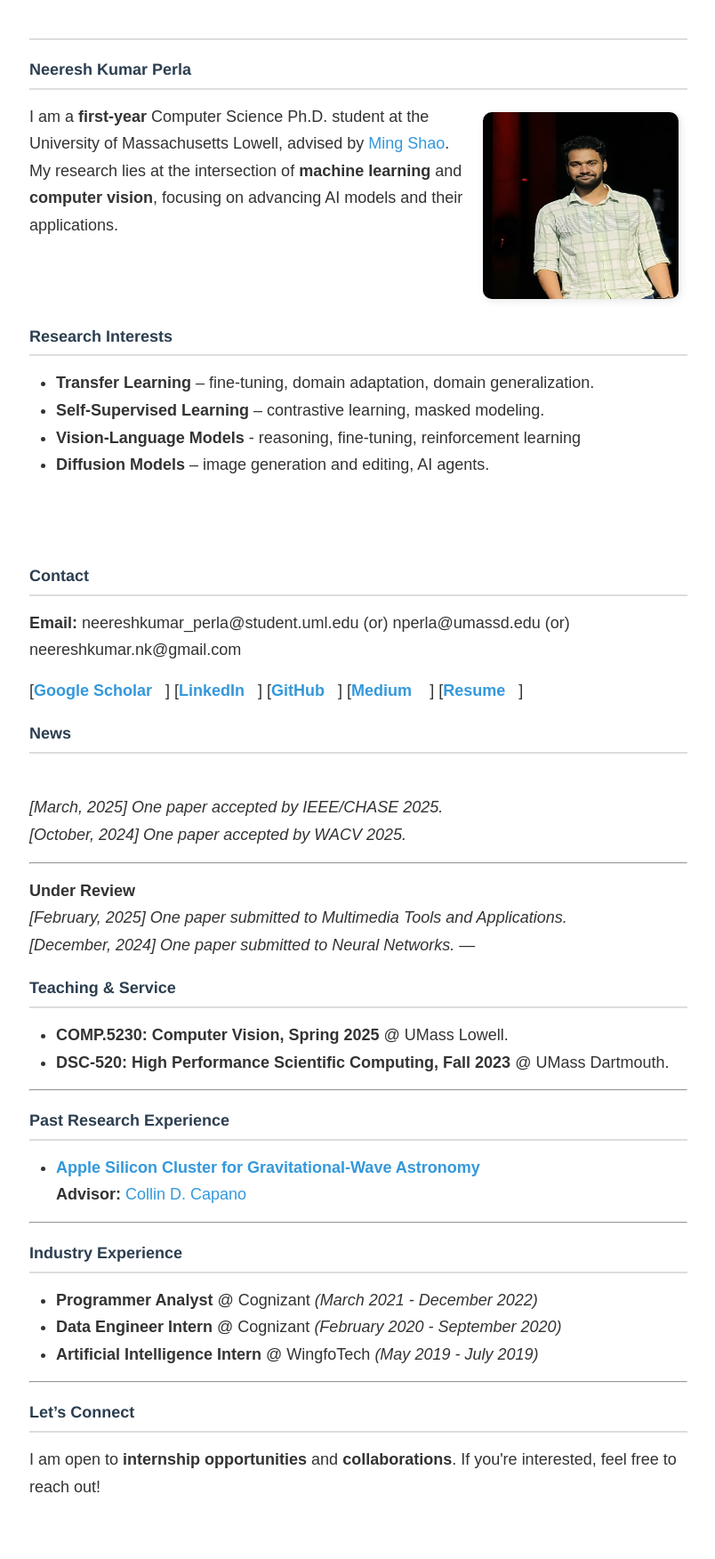
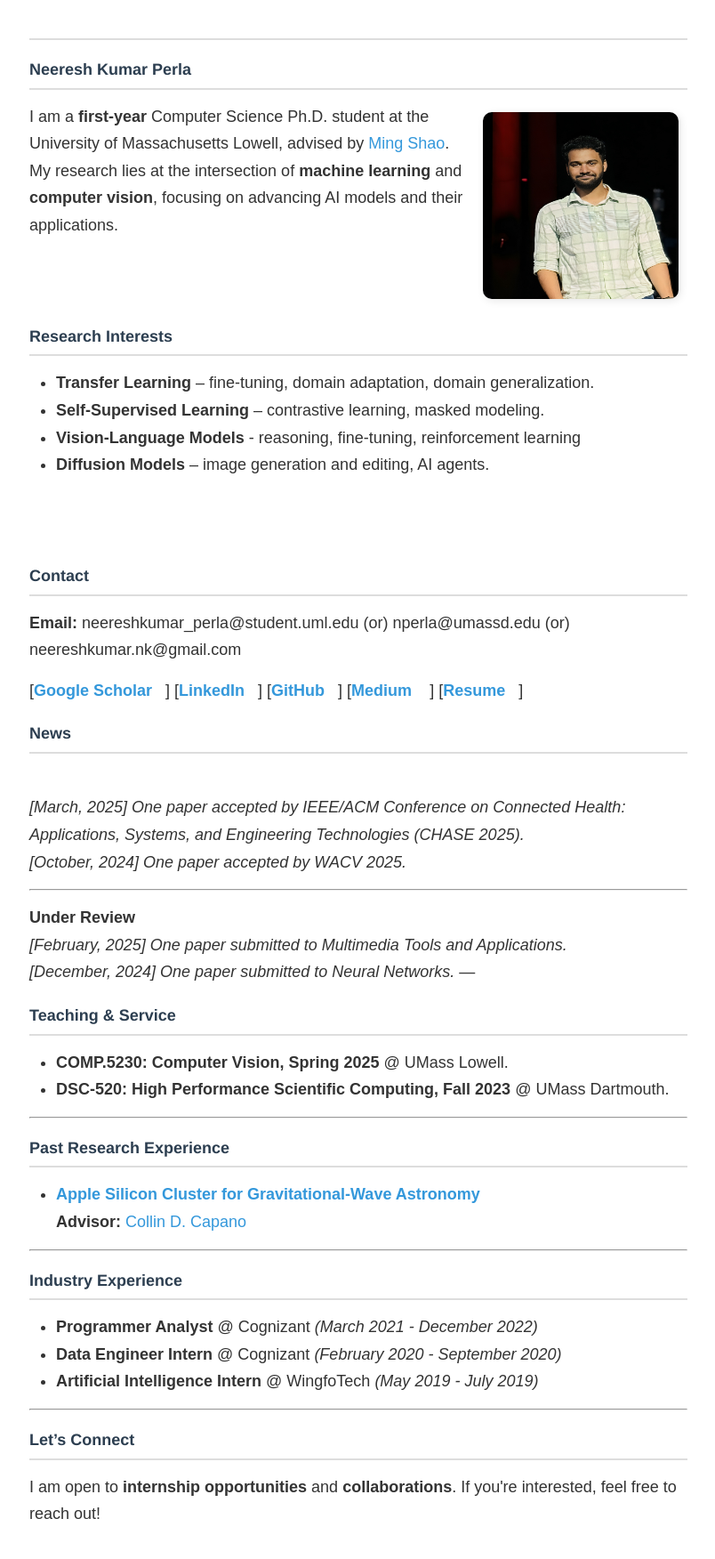
Before and after one commit to neeresh/neeresh.github.io, a Jekyll site: the page built from index.md, in a window 1280 px wide. Shown: the whole page at 89% size, without its empty margins (237-1041 px from the left). Built offline with Jekyll 4.4.1, drawn with Linux system fonts in a browser that asks for light colours; before the commit the page ends 1721 px from its top, so only the background shows below that.

Commit message:
Update index.md

```diff
--- a/index.md
+++ b/index.md
@@ -74,7 +74,7 @@ I am a <b>first-year</b> Computer Science Ph.D. student at the University of Mas
 </div>
 
 ## <span>News</span>
-<br>_[March, 2025] One paper accepted by IEEE/CHASE 2025._
+<br>_[March, 2025] One paper accepted by IEEE/ACM Conference on Connected Health: Applications, Systems, and Engineering Technologies (CHASE 2025)._
 <br>_[October, 2024] One paper accepted by WACV 2025._
 
 ---
```
